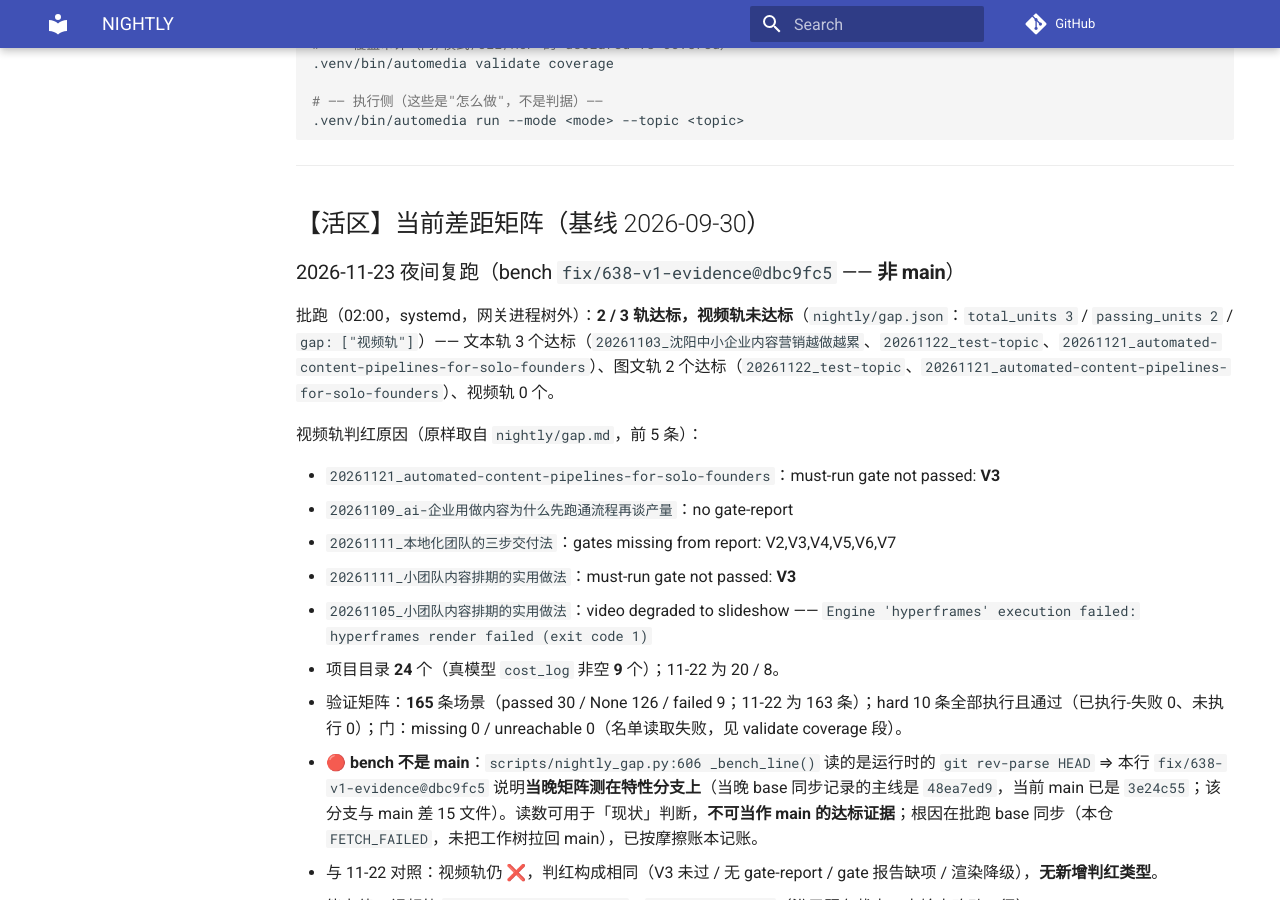
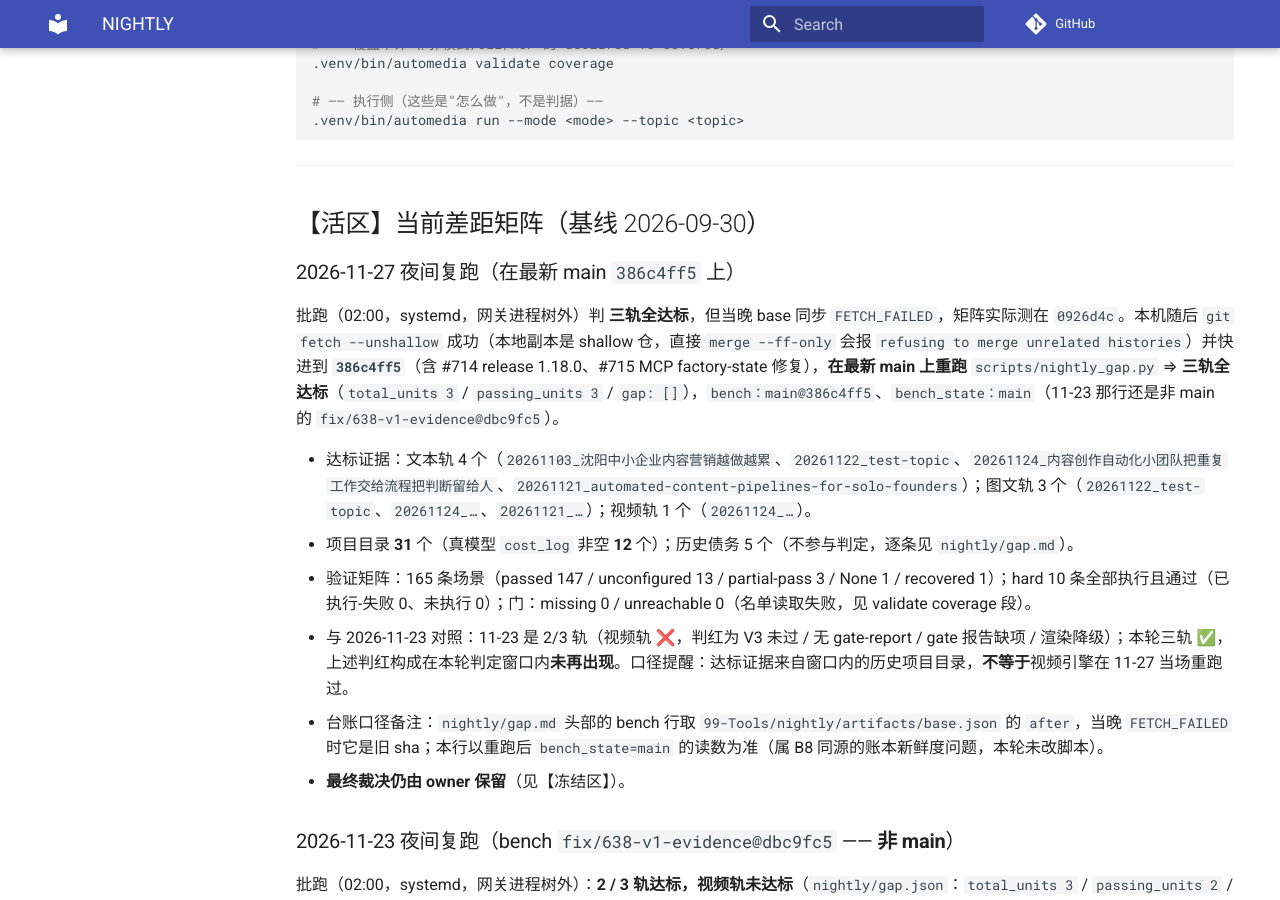
Before and after one commit to 1StepMore/AutoMedia, an MkDocs documentation site: the page built from docs/dev/plans/NIGHTLY.md, in a window 1280 px wide and 900 px high, scrolled down 2313 px. Built offline with MkDocs 1.6.1 and Material for MkDocs 9.7.7, drawn with Linux system fonts in a browser that asks for light colours; comment, search, counter and statistics services are not loaded.

Commit message:
chore(nightly): 2026-11-27 夜跑台账（三轨全达标 @ 386c4ff5）
- 【活区】新增 2026-11-27 复跑小节（main 386c4ff5 上重跑 nightly_gap：三轨全达标，bench_state=main）
- 注明当晚 base 同步 FETCH_FAILED、矩阵原测在 0926d4c；本地 shallow 仓已 unshallow
- docs/dev/doc-inventory.md 在干净 worktree 内重生成（T-13 门）
- 未改【冻结区】、未改脚本与判定口径

Signed-off-by: Hermes Agent <hermes-agent@nousresearch.com>

```diff
--- a/docs/dev/plans/NIGHTLY.md
+++ b/docs/dev/plans/NIGHTLY.md
@@ -84,6 +84,17 @@ cd <repo>
 ---
 
 ## 【活区】当前差距矩阵（基线 2026-09-30）
+
+### 2026-11-27 夜间复跑（在最新 main `386c4ff5` 上）
+
+批跑（02:00，systemd，网关进程树外）判 **三轨全达标**，但当晚 base 同步 `FETCH_FAILED`，矩阵实际测在 `0926d4c`。本机随后 `git fetch --unshallow` 成功（本地副本是 shallow 仓，直接 `merge --ff-only` 会报 `refusing to merge unrelated histories`）并快进到 **`386c4ff5`**（含 #714 release 1.18.0、#715 MCP factory-state 修复），**在最新 main 上重跑** `scripts/nightly_gap.py` ⇒ **三轨全达标**（`total_units 3` / `passing_units 3` / `gap: []`），`bench：main@386c4ff5`、`bench_state：main`（11-23 那行还是非 main 的 `fix/638-v1-evidence@dbc9fc5`）。
+
+- 达标证据：文本轨 4 个（`20261103_沈阳中小企业内容营销越做越累`、`20261122_test-topic`、`20261124_内容创作自动化小团队把重复工作交给流程把判断留给人`、`20261121_automated-content-pipelines-for-solo-founders`）；图文轨 3 个（`20261122_test-topic`、`20261124_…`、`20261121_…`）；视频轨 1 个（`20261124_…`）。
+- 项目目录 **31** 个（真模型 `cost_log` 非空 **12** 个）；历史债务 5 个（不参与判定，逐条见 `nightly/gap.md`）。
+- 验证矩阵：165 条场景（passed 147 / unconfigured 13 / partial-pass 3 / None 1 / recovered 1）；hard 10 条全部执行且通过（已执行-失败 0、未执行 0）；门：missing 0 / unreachable 0（名单读取失败，见 validate coverage 段）。
+- 与 2026-11-23 对照：11-23 是 2/3 轨（视频轨 ❌，判红为 V3 未过 / 无 gate-report / gate 报告缺项 / 渲染降级）；本轮三轨 ✅，上述判红构成在本轮判定窗口内**未再出现**。口径提醒：达标证据来自窗口内的历史项目目录，**不等于**视频引擎在 11-27 当场重跑过。
+- 台账口径备注：`nightly/gap.md` 头部的 bench 行取 `99-Tools/nightly/artifacts/base.json` 的 `after`，当晚 `FETCH_FAILED` 时它是旧 sha；本行以重跑后 `bench_state=main` 的读数为准（属 B8 同源的账本新鲜度问题，本轮未改脚本）。
+- **最终裁决仍由 owner 保留**（见【冻结区】）。
 
 ### 2026-11-23 夜间复跑（bench `fix/638-v1-evidence@dbc9fc5` —— **非 main**）
 
```
Also changed, not shown: docs/dev/doc-inventory.md (+1 -1 lines).
